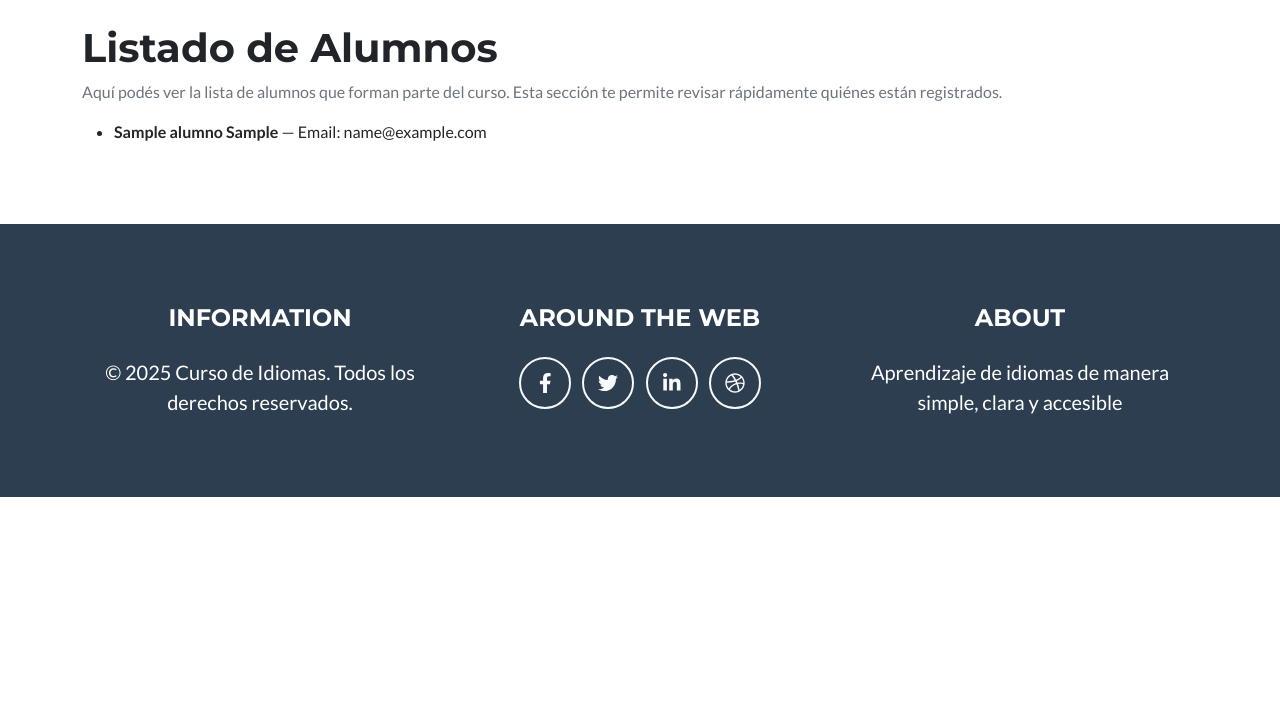
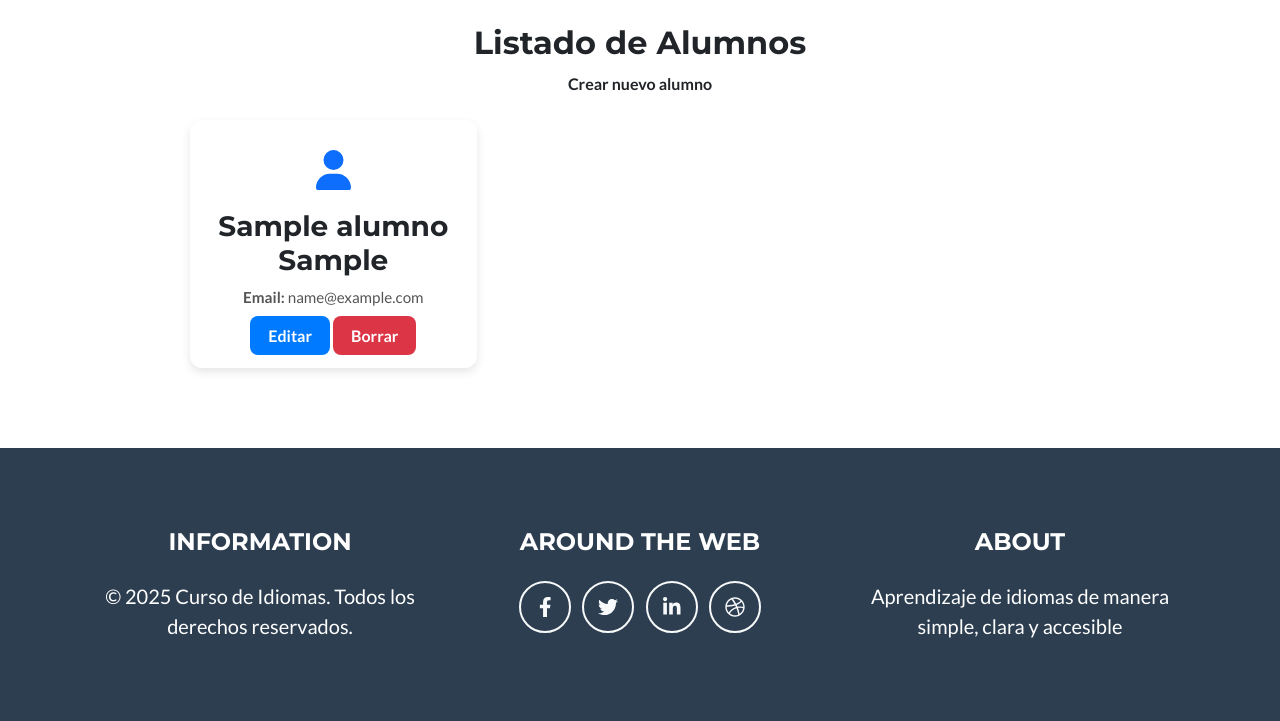
Before and after one commit to Mari4n24/Curso_idiomas_MariangelRoman, a Django app: page /curso/alumnos/listar/ in a window 1280 px wide. Shown: the part 104-825 px from the top of the page. Before the commit the page ends 601 px from the top, so only its background shows below. Run offline with Django 5.2, Linux system fonts and the light colour scheme; a user stored in the database is signed in; tables that the repository leaves empty hold one stand-in row (values such as "Sample post"); some libraries are stand-ins or nearby versions.

Commit message:
Agregado listado, creación, edición y borrado de alumnos y cursos con soporte de imágenes.

```diff
--- a/curso/forms.py
+++ b/curso/forms.py
@@ -15,12 +15,12 @@ class CursoForm(forms.ModelForm):
 class AlumnoForm(forms.ModelForm):
     class Meta:
         model = Alumno
-        fields = ['nombre', 'apellido', 'email']
+        fields = ['nombre', 'apellido', 'email', 'imagen']
 
 class ProfesorForm(forms.ModelForm):
     class Meta:
         model = Profesor
-        fields = ['nombre', 'especialidad', 'cursos']
+        fields = ['nombre', 'especialidad', 'cursos', 'imagen']
         widgets = {
             'cursos': forms.CheckboxSelectMultiple(),
         }
--- a/curso/models.py
+++ b/curso/models.py
@@ -13,6 +13,7 @@ class Alumno(models.Model):
     nombre = models.CharField(max_length=50)
     apellido = models.CharField(max_length=50)
     email = models.EmailField()
+    imagen = models.ImageField(upload_to='alumnos/', blank=True, null=True)
 
     def __str__(self):
         return f'{self.nombre} {self.apellido}'
@@ -21,6 +22,7 @@ class Profesor(models.Model):
     nombre = models.CharField(max_length=50)
     especialidad = models.CharField(max_length=30)
     cursos = models.ManyToManyField(Curso, blank=True)
+    imagen = models.ImageField(upload_to='profesores/', blank=True, null=True)
 
     def __str__(self):
         return f'{self.nombre}'
--- a/curso/templates/alumno/listar_alumnos.html
+++ b/curso/templates/alumno/listar_alumnos.html
@@ -3,28 +3,49 @@
 {% block title %}Listado de Alumnos{% endblock title %}
 
 {% block content %}
-<h1>Listado de Alumnos</h1>
 
-<p class="text-muted">
-    Aquí podés ver la lista de alumnos que forman parte del curso.
-    Esta sección te permite revisar rápidamente quiénes están registrados.
-</p>
+<h1 class="titulo-alumnos">Listado de Alumnos</h1>
 
-{% if mensaje %}
-    <p>{{ mensaje }}</p>
-{% endif %}
+<div class="buscador-crear-container">
 
-{% if alumnos %}
-    <ul>
-        {% for alumno in alumnos %}
-        <li>
-            <strong>{{ alumno.nombre }} {{ alumno.apellido }}</strong>
-            — Email: {{ alumno.email }}
-        </li>
-        {% endfor %}
-    </ul>
-{% else %}
-    <p class="text-muted mt-3">Todavía no hay alumnos cargados en el sistema.</p>
-{% endif %}
+    <p class="crear-curso">
+        <a href="{% url 'crear_alumno' %}" class="btn-crear">Crear nuevo alumno</a>
+    </p>
+</div>
+
+<div class="contenedor-alumnos">
+
+    {% if alumnos %}
+        <div class="grid-alumnos">
+            {% for alumno in alumnos %}
+                <div class="alumno-card">
+
+                    <div class="alumno-icono">
+                        <i class="fas fa-user"></i>
+                    </div>
+
+                    <h3>{{ alumno.nombre }} {{ alumno.apellido }}</h3>
+
+                    <p class="email-alumno">
+                        <strong>Email:</strong> {{ alumno.email }}
+                    </p>
+
+                    {% if curso.imagen %}
+                        <img src="{{ curso.alumno.url }}" alt="Imagen del alumno">
+                    {% endif %}
+
+                    <div class="alumno-actions">
+                        <a href="{% url 'editar_alumno' alumno.id %}" class="btn-edit">Editar</a>
+                        <a href="{% url 'borrar_alumno' alumno.id %}" class="btn-delete">Borrar</a>
+                    </div>
+
+                </div>
+            {% endfor %}
+        </div>
+    {% else %}
+        <p class="text-muted mt-4 text-center">Todavía no hay alumnos cargados en el sistema.</p>
+    {% endif %}
+
+</div>
 
 {% endblock content %}
--- a/curso/views.py
+++ b/curso/views.py
@@ -57,7 +57,7 @@ def listar_alumnos(request):
 @login_required
 def crear_alumno(request):
     if request.method == 'POST':
-        form = AlumnoForm(request.POST)
+        form = AlumnoForm(request.POST, request.FILES)
         if form.is_valid():
             form.save()
             return redirect('listar_alumnos')
@@ -68,7 +68,8 @@ def crear_alumno(request):
 @login_required
 def editar_alumno(request, pk):
     alumno = get_object_or_404(Alumno, pk=pk)
-    form = AlumnoForm(request.POST or None, instance=alumno)
+    form = AlumnoForm(request.POST or None, request.FILES or None, instance=alumno)
+
 
     if form.is_valid():
         form.save()
@@ -98,7 +99,7 @@ def listar_profesores(request):
 @login_required
 def crear_profesor(request):
     if request.method == 'POST':
-        form = ProfesorForm(request.POST)
+        form = ProfesorForm(request.POST, request.FIELD)
         if form.is_valid():
             form.save()
             return redirect('listar_profesores')
@@ -109,7 +110,7 @@ def crear_profesor(request):
 @login_required
 def editar_profesor(request, pk):
     profesor = get_object_or_404(Profesor, pk=pk)
-    form = ProfesorForm(request.POST or None, instance=profesor)
+    form = ProfesorForm(request.POST or None, request.FILES or None, instance=profesor)
 
     if form.is_valid():
         form.save()
--- a/static/css/custom.css
+++ b/static/css/custom.css
@@ -260,6 +260,118 @@
     background-color: #6c757d;
 }
 
+/* Alumno */
+
+.titulo-alumnos {
+    text-align: center;
+    font-size: 2rem;
+    margin-bottom: 10px;
+}
+
+.descripcion-alumnos {
+    text-align: center;
+    margin-bottom: 30px;
+}
+
+.contenedor-alumnos {
+    display: flex;
+    justify-content: center;
+}
+
+.grid-alumnos {
+    display: grid;
+    grid-template-columns: repeat(auto-fill, minmax(250px, 1fr));
+    gap: 20px;
+    width: 100%;
+    max-width: 900px;
+}
+
+.alumno-card {
+    background: #ffffff;
+    padding: 20px;
+    border-radius: 12px;
+    box-shadow: 0 4px 10px rgba(0, 0, 0, 0.1);
+    text-align: center;
+    transition: transform .2s ease;
+}
+
+.alumno-foto {
+    width: 100px;
+    height: 100px;
+    object-fit: cover;
+    border-radius: 50%;
+    margin-bottom: 10px;
+    border: 3px solid #0d6efd;
+}
+
+.alumno-card:hover {
+    transform: translateY(-4px);
+}
+
+.alumno-icono {
+    font-size: 2.5rem;
+    color: #0d6efd;
+    margin-bottom: 10px;
+}
+
+.email-alumno {
+    margin-top: 5px;
+    font-size: 0.95rem;
+    color: #555;
+}
+
+.titulo-form {
+    text-align: center;
+    margin-bottom: 20px;
+    font-size: 2rem;
+}
+
+.form-card {
+    max-width: 600px;
+    margin: 0 auto;
+    background: white;
+    padding: 25px;
+    border-radius: 12px;
+    box-shadow: 0 4px 12px rgba(0, 0, 0, 0.1);
+}
+
+.form-card form p {
+    margin-bottom: 15px;
+}
+
+.acciones-form {
+    display: flex;
+    justify-content: center;
+    gap: 15px;
+    margin-top: 20px;
+}
+
+.btn-guardar {
+    background-color: #198754;
+    color: white;
+    padding: 10px 18px;
+    border-radius: 8px;
+    text-decoration: none;
+    border: none;
+}
+
+.btn-delete {
+    background-color: #dc3545;
+    color: white;
+    padding: 10px 18px;
+    border-radius: 8px;
+    border: none;
+}
+
+.btn-volver {
+    background-color: #6c757d;
+    color: white;
+    padding: 10px 15px;
+    border-radius: 8px;
+    text-decoration: none;
+    margin-top: 20px;
+}
+
 
 /* Login */
 .login-container {
```
Also changed, not shown: curso/templates/alumno/borrar_alumno.html (+25 -0 lines), curso/templates/alumno/crear_alumno.html (+6 -7 lines), curso/templates/alumno/editar_alumno.html (+21 -0 lines), curso/migrations/0007_alumno_imagen_profesor_imagen.py (added).
